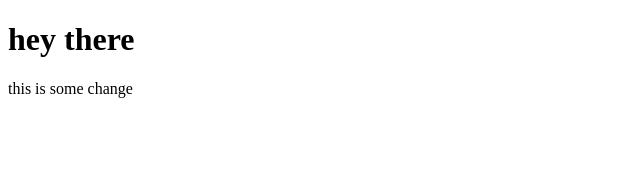
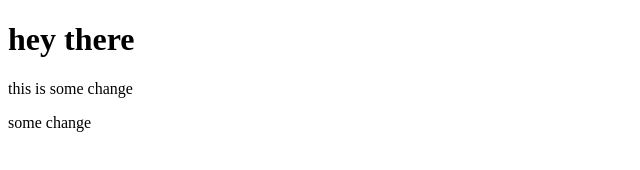
Before and after one commit to CoderMohitt/new-repo-1, a plain HTML site: page index.html in a window 1280 px wide. Shown: the whole page, without its empty margins (0-640 px from the left). Drawn offline with Linux system fonts and the light colour scheme.

Commit message:
new change

```diff
--- a/index.html
+++ b/index.html
@@ -9,5 +9,8 @@
     <h1>hey there</h1>
 
     <p>this is some change</p>
+
+
+    <span>some change</span>
 </body>
 </html>
```
